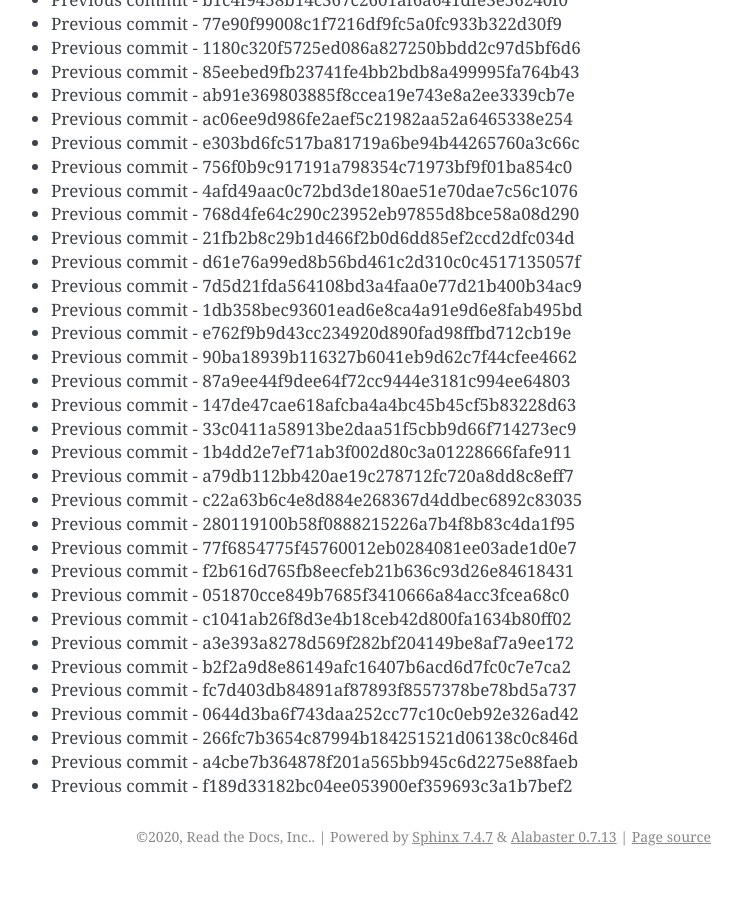
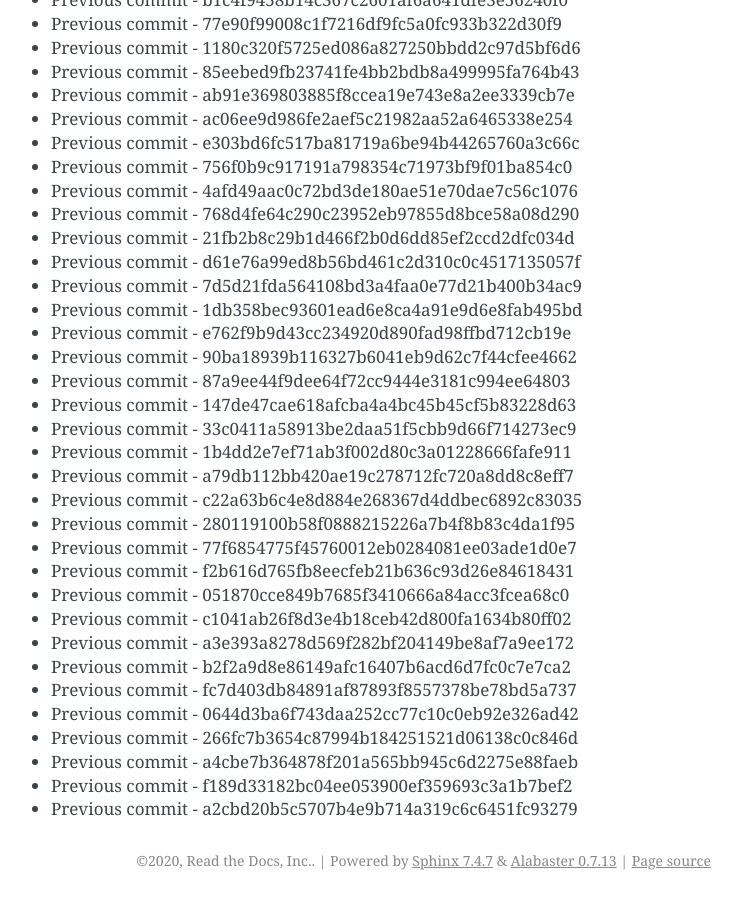
Before and after one commit to readthedocs/rtd-git-stresstest, a Sphinx documentation site: the page built from docs/updates.rst, in a window 1280 px wide and 900 px high, scrolled down 66406 px. Shown: the whole window, without its empty margins (399-1141 px from the left). Built offline with Sphinx 7.4.7, drawn with Linux system fonts in a browser that asks for light colours; before the commit the page ends 67282 px from its top, so only the background shows below that.

Commit message:
Generating commit from previous: a2cbd20b5c5707b4e9b714a319c6c6451fc93279

```diff
--- a/docs/updates.rst
+++ b/docs/updates.rst
@@ -2822,3 +2822,4 @@ It can be tested for any performance characteristics.
 * Previous commit - 266fc7b3654c87994b184251521d06138c0c846d
 * Previous commit - a4cbe7b364878f201a565bb945c6d2275e88faeb
 * Previous commit - f189d33182bc04ee053900ef359693c3a1b7bef2
+* Previous commit - a2cbd20b5c5707b4e9b714a319c6c6451fc93279
```
